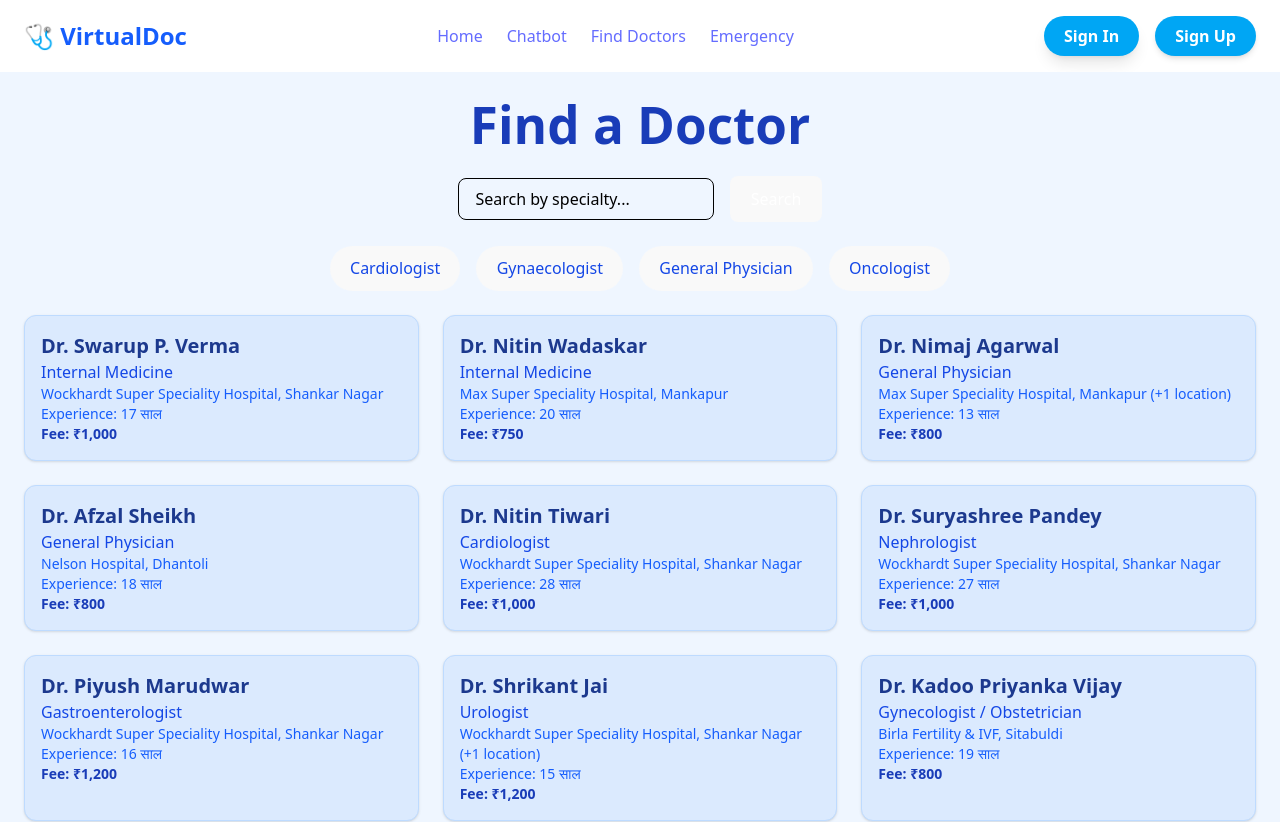
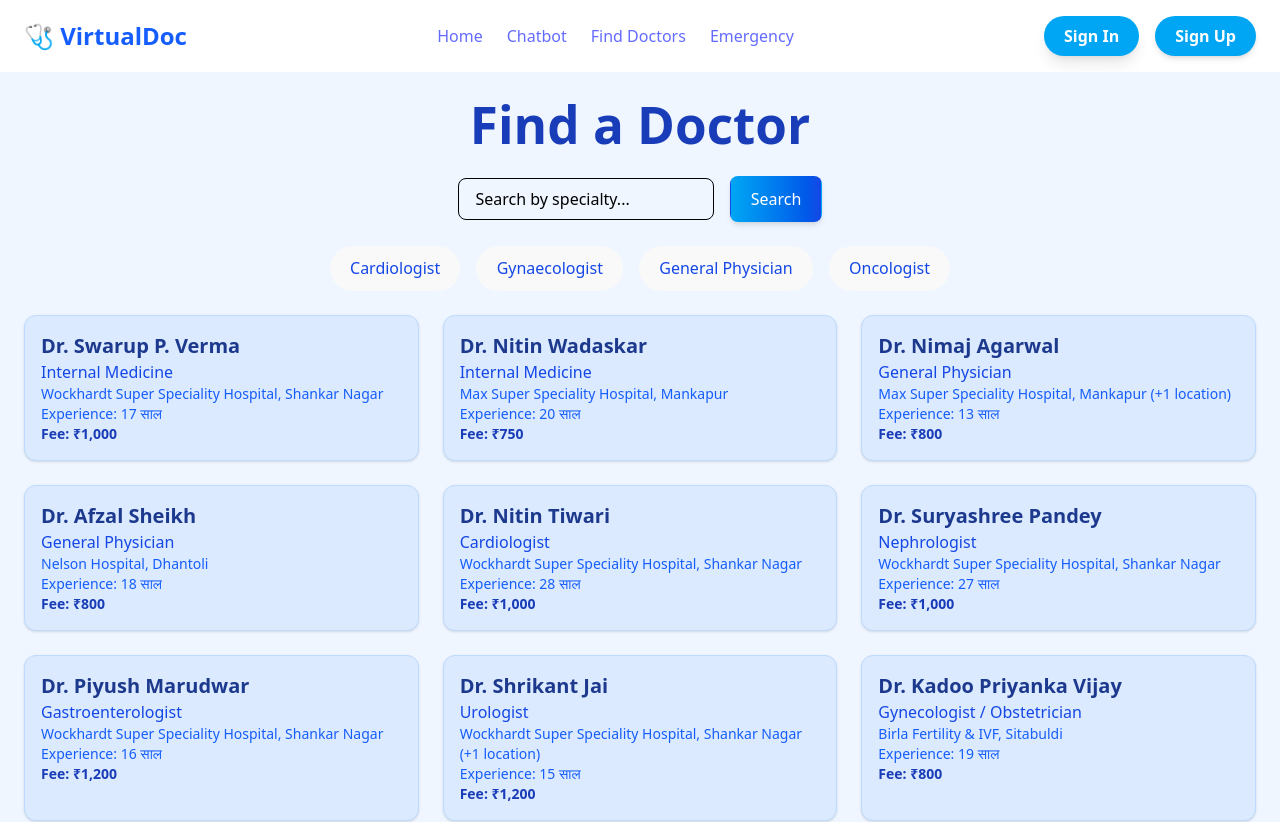
Before and after one commit to ChaitanyaZunzurkar/YCCE-Hackathon, a React (Vite) app: page /doctors in a window 1280 px wide. Shown: the top 822 px of the page. Built offline with nearby package versions, Linux system fonts and the light colour scheme.

Commit message:
ui: update find doctor page

```diff
--- a/src/Pages/FindDoctor.jsx
+++ b/src/Pages/FindDoctor.jsx
@@ -47,12 +47,20 @@ export default function FindDoctor() {
           placeholder="Search by specialty..."
           className="px-4 py-2 border border-black placeholder-black rounded-lg w-64 focus:outline-none focus:ring-2 focus:ring-blue-600 "
         />
-        <button
-          onClick={handleSearch}
-          className="px-4 py-2 bg-blue-600 text-white rounded-lg hover:bg-blue-700 transition"
-        >
-          Search
-        </button>
+     {/* <button
+  onClick={handleSearch}
+  className="px-4 py-2 bg-sky-500 text-white rounded-lg hover:bg-blue-700 transition"
+>
+  Search
+</button> */}
+<button
+  onClick={handleSearch}
+  className="px-8 py-1 bg-gradient-to-r from-sky-500 to-blue-700 text-white font-semibold rounded-lg shadow-md hover:from-blue-600 hover:to-sky-500 hover:shadow-lg transition"
+>
+  Search
+</button>
+
+
       </div>
 
       <div className="flex justify-center gap-4 mb-6 flex-wrap">
--- a/src/index.css
+++ b/src/index.css
@@ -3,6 +3,7 @@
 @tailwind utilities;
 
 /* Chrome, Edge, Safari */
+/* Target only inputs, not buttons */
 input:-webkit-autofill,
 input:-webkit-autofill:hover,
 input:-webkit-autofill:focus,
@@ -13,9 +14,12 @@ input:-webkit-autofill:active {
 }
 
 /* Firefox */
-input:-moz-autofill {
-    box-shadow: 0 0 0px 1000px white inset !important;
-    -moz-text-fill-color: black !important;
+input:-webkit-autofill,
+input:-webkit-autofill:hover,
+input:-webkit-autofill:focus,
+input:-webkit-autofill:active {
+    -webkit-box-shadow: 0 0 0px 1000px transparent inset !important;
+    -webkit-text-fill-color: black !important;
 }
 
 
```
